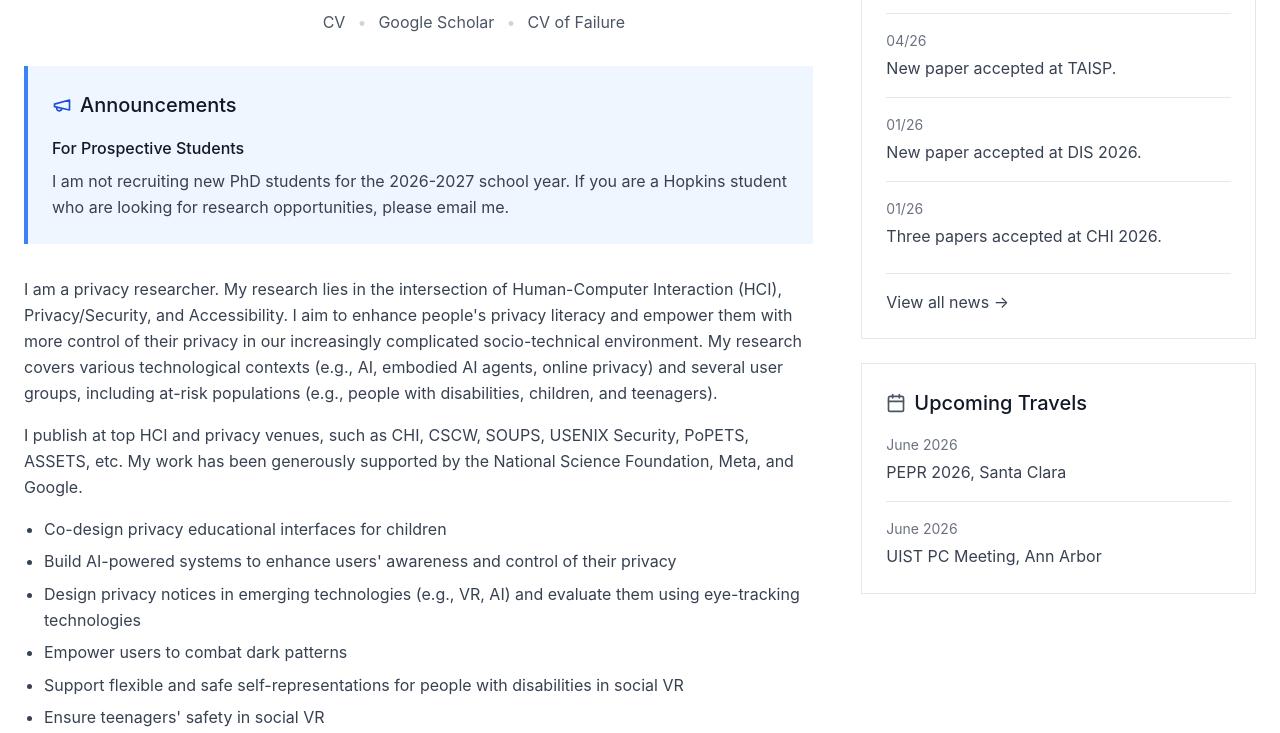
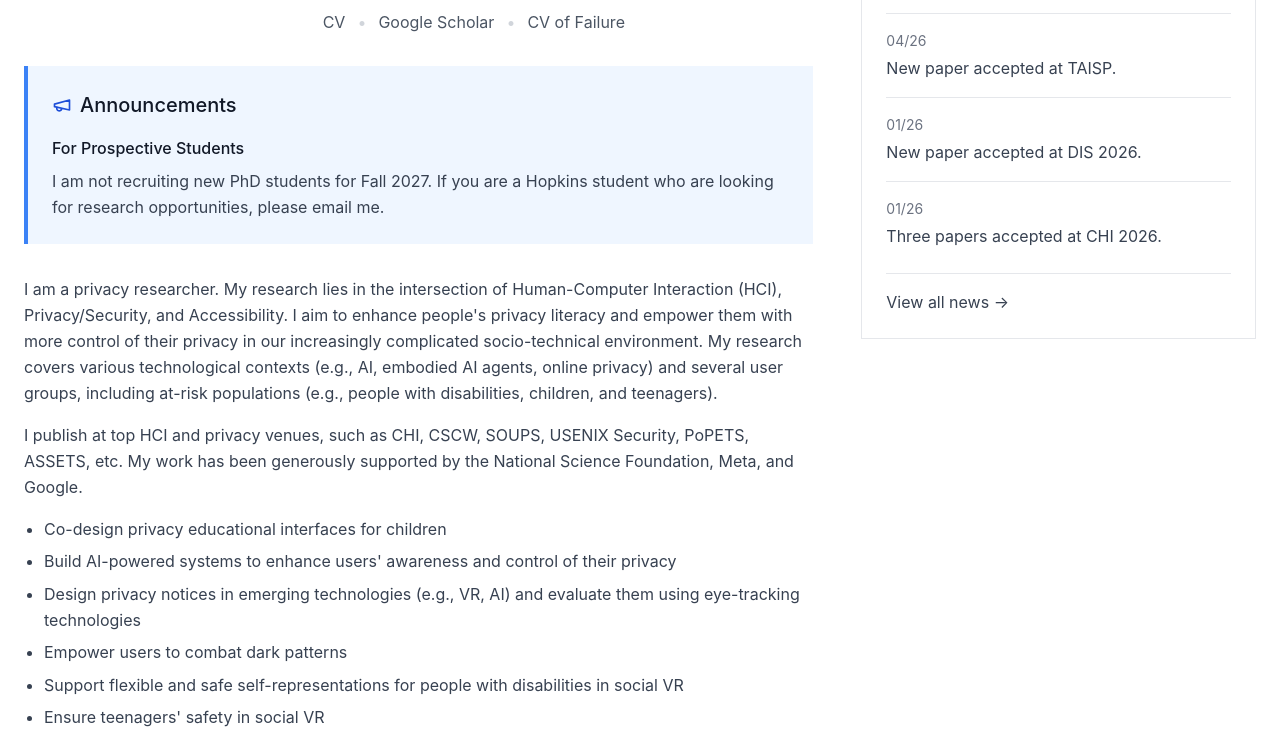
Before and after one commit to yaxingyao/yaxingyao.github.io, a plain HTML site: page index.html in a window 1280 px wide. Shown: the part 340-1073 px from the top of the page. Drawn offline with Linux system fonts and the light colour scheme.

Commit message:
Update recruiting notice and remove travel section

```diff
--- a/index.html
+++ b/index.html
@@ -75,7 +75,7 @@
                 <div class="announcement-item">
                   <h4 class="mb-2">For Prospective Students</h4>
                   <p class="text-gray-700 leading-relaxed">
-                    I am not recruiting new PhD students for the 2026-2027 school year. If you are a Hopkins student who are looking for research opportunities, please email me.
+                    I am not recruiting new PhD students for Fall 2027. If you are a Hopkins student who are looking for research opportunities, please email me.
                   </p>
                 </div>
               </div>
@@ -138,21 +138,6 @@
                 <a href="news.html">View all news →</a>
               </div>
             </div>
-
-            <div class="sidebar sidebar-section">
-              <div class="sidebar-header">
-                <svg xmlns="http://www.w3.org/2000/svg" width="20" height="20" viewBox="0 0 24 24" fill="none" stroke="currentColor" stroke-width="2" stroke-linecap="round" stroke-linejoin="round"><rect width="18" height="18" x="3" y="4" rx="2" ry="2"/><line x1="16" x2="16" y1="2" y2="6"/><line x1="8" x2="8" y1="2" y2="6"/><line x1="3" x2="21" y1="10" y2="10"/></svg>
-                <h3>Upcoming Travels</h3>
-              </div>
-              <div class="news-item">
-                <div class="news-date">June 2026</div>
-                <p class="news-content leading-relaxed">PEPR 2026, Santa Clara</p>
-              </div>
-              <div class="news-item">
-                <div class="news-date">June 2026</div>
-                <p class="news-content leading-relaxed">UIST PC Meeting, Ann Arbor</p>
-              </div>
-            </div>
           </div>
         </div>
       </div>
--- a/styles.css
+++ b/styles.css
@@ -270,10 +270,6 @@ main {
   padding: 1.5rem;
 }
 
-.sidebar-section {
-  margin-top: 1.5rem;
-}
-
 .sidebar-header {
   display: flex;
   align-items: center;
```
Also changed, not shown: teaching.html (+1 -1 lines).
